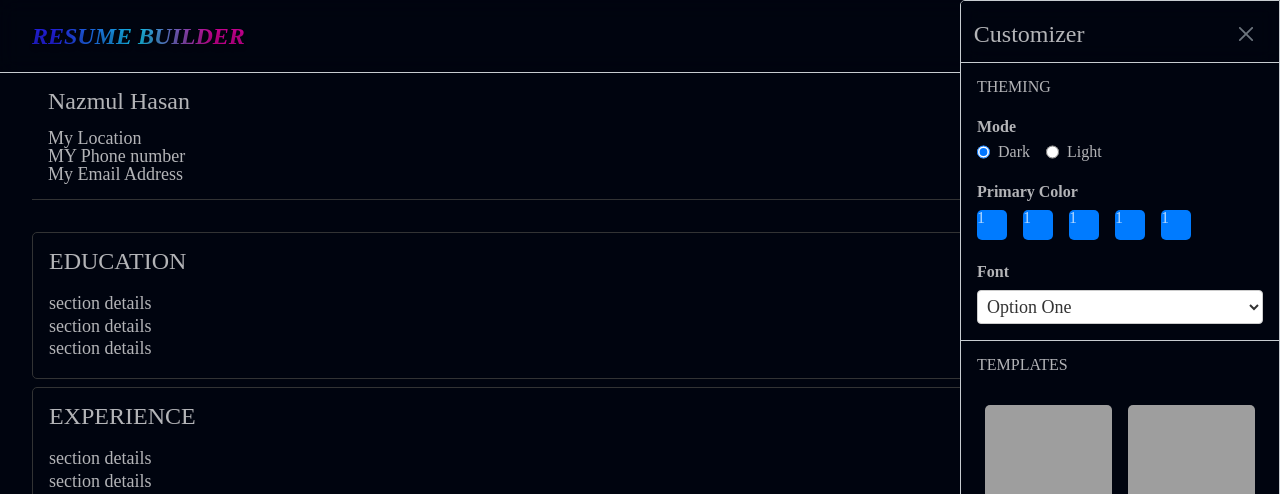
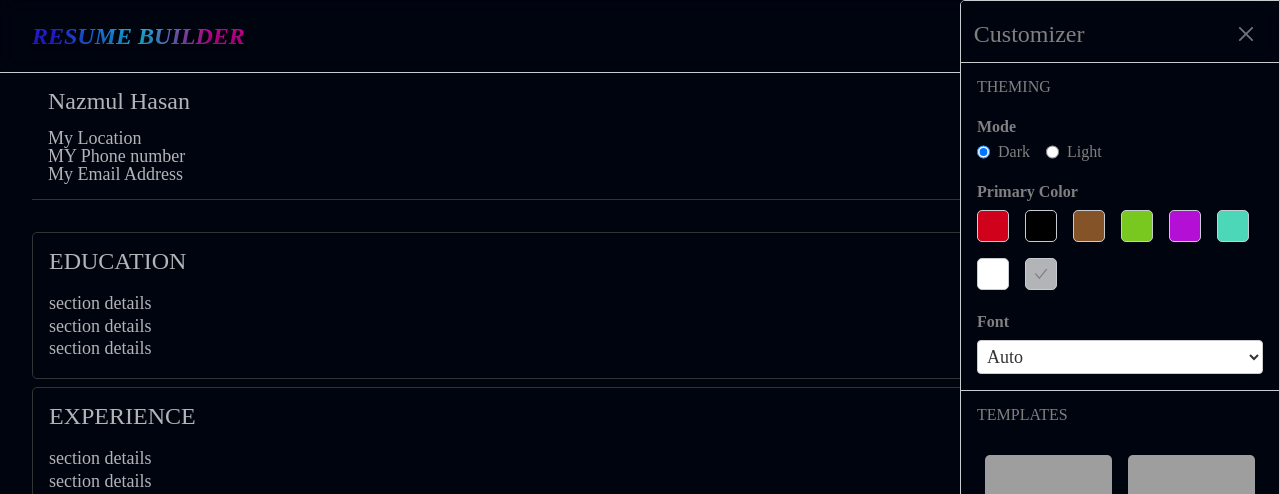
Before and after one commit to nnhasan0290/cv_generator, a React (Vite) app: page / in a window 1280 px wide. Both pictures are taken after a click on the element 1256 px from the left and 400 px from the top of the page. Shown: the top 494 px of the page. Built offline with nearby package versions, Linux system fonts and the light colour scheme; grey boxes are pictures that could not be loaded.

Commit message:
feat: font theming

```diff
--- a/src/App.jsx
+++ b/src/App.jsx
@@ -6,9 +6,9 @@ import Customize from "./components/Customize/Customize";
 import { GlobalSettingContext } from "./utils/SettingContext";
 
 const App = () => {
-  const {state:{color, bg}} = GlobalSettingContext();
+  const {state:{ bg}} = GlobalSettingContext();
   return (
-    <div style={{backgroundColor: bg, color, minHeight: "100vh"}}>
+    <div style={{backgroundColor: bg, minHeight: "100vh"}}>
       <Header />
       <Resume/>
       <SpeedDial/>
--- a/src/assets/styles/base/_root.scss
+++ b/src/assets/styles/base/_root.scss
@@ -1,5 +1,5 @@
 /* Default css variabls */
-
+@import url("https://fonts.googleapis.com/css2?family=Lato:wght@300;400;700&family=Poppins:wght@200;600;700;800;900&family=Raleway:wght@100;300;400;500;600;700&family=Roboto:wght@100;300;400;500;700&display=swap");
 :root {
   --bbb-body-text-color: #{$black};
   --bbb-white-text-color: #{$white};
--- a/src/assets/styles/components/customize/_index.scss
+++ b/src/assets/styles/components/customize/_index.scss
@@ -1,4 +1,5 @@
 .customize{
+  color: gray;
     .customize__action{
         position: fixed;
         top: 50%;
@@ -72,6 +73,7 @@
             &>div{
               display: flex;
               gap: 1rem;
+              flex-wrap: wrap;
               .radio__input{
                 display: flex;
                 gap: .5rem;
@@ -80,10 +82,12 @@
                 height: 30px;
                 width: 30px;
                 border-radius: $rounded-sm;
-                background: $primary;
                 cursor: pointer;
+                border: $border-1;
+                display: flex;
+                align-items: center;
+                justify-content: center;
               }
-
             }
             select {
               padding: 5px;
--- a/src/assets/styles/components/header/_index.scss
+++ b/src/assets/styles/components/header/_index.scss
@@ -3,6 +3,7 @@
   top: 0;
   backdrop-filter: blur(10px);
   border-bottom: $border-1;
+  color: gray;
 
   .heading__wrapper {
     display: flex;
--- a/src/components/Customize/Theming.jsx
+++ b/src/components/Customize/Theming.jsx
@@ -1,19 +1,42 @@
-import { GlobalSettingContext } from "../../utils/SettingContext"
-
+import { GlobalSettingContext } from "../../utils/SettingContext";
+import {AiOutlineCheck} from "react-icons/ai"
+const fonts = [
+  "Auto",
+  "Lato, sans-serif",
+  "Poppins, sans-serif",
+  "Raleway, sans-serif",
+  "Roboto, sans-serif",
+  "monospace, monospace",
+];
 const Theming = () => {
-  const {state:{theme}, dispatch} = GlobalSettingContext()
-    return(
+  const {
+    state: { theme, color: contextColor, font },
+    dispatch,
+  } = GlobalSettingContext();
+  return (
     <div className="canvas__section">
       <h2>Theming</h2>
       <div className="canvas__sub">
         <span>mode</span>
         <div>
           <label className="radio__input">
-                  <input onClick={() => dispatch({type: "SWITCH_THEME"})} type="radio" id="option1" name="options" checked={theme === "dark"} />
+            <input
+              onClick={() => dispatch({ type: "SWITCH_THEME" })}
+              type="radio"
+              id="option1"
+              name="options"
+              checked={theme === "dark"}
+            />
             Dark
           </label>
           <label className="radio__input">
-                  <input onClick={() => dispatch({type: "SWITCH_THEME"})} type="radio" id="option1" name="options" checked={theme === "light"}/>
+            <input
+              onClick={() => dispatch({ type: "SWITCH_THEME" })}
+              type="radio"
+              id="option1"
+              name="options"
+              checked={theme === "light"}
+            />
             Light
           </label>
         </div>
@@ -21,24 +44,54 @@ const Theming = () => {
       <div className="canvas__sub">
         <span>Primary Color</span>
         <div>
-                <span>1</span>
-                <span>1</span>
-                <span>1</span>
-                <span>1</span>
-                <span>1</span>
+          {[
+            "#D0021B",
+            "#000",
+            "#845328",
+            "#78c81f",
+            "#b40fd5",
+            "#4cd8b8",
+            "#ffff",
+            '#ffffffb3'
+          ].map((color, i) => (
+            <span
+              onClick={() =>
+                dispatch({
+                  type: "CHANGE_ITEM",
+                  payload: { property: "color", value: color },
+                })
+              }
+              key={i}
+              style={{ backgroundColor: color }}
+            >
+            {
+              contextColor === color && <AiOutlineCheck/>
+            }
+
+            </span>
+          ))}
         </div>
       </div>
       <div className="canvas__sub">
         <span>Font</span>
-              <select>
-                <option>option one</option>
-                <option>option one</option>
-                <option>option one</option>
-                <option>option one</option>
+        <select
+          value={font}
+          onChange={(e) => {
+            dispatch({
+              type: "CHANGE_ITEM",
+              payload: { property: "font", value: e.target.value },
+            });
+          }}
+        >
+          {fonts.map((font, i) => (
+            <option key={i} value={font}>
+              {font}
+            </option>
+          ))}
         </select>
       </div>
     </div>
-    )
-}
+  );
+};
 
-export default Theming
+export default Theming;
--- a/src/components/Resume/Resume.jsx
+++ b/src/components/Resume/Resume.jsx
@@ -6,9 +6,9 @@ import { GlobalSettingContext } from "../../utils/SettingContext";
 
 
 const Resume = () => {
-  const {state:{sections}, dispatch} = GlobalSettingContext()
+  const {state:{sections, color, font}, dispatch} = GlobalSettingContext()
   return (
-    <div className="bbb-container resume">
+    <div className="bbb-container resume" style={{fontFamily: font, color: color}}>
       <Identity />
       <DragDropContext
          onDragEnd={({ source, destination }) => {
--- a/src/utils/SettingContext.jsx
+++ b/src/utils/SettingContext.jsx
@@ -5,11 +5,13 @@ const themeConfig = {
     theme: "dark",
     color: "#ffffffb3",
     bg: "#00040f",
+    font: "auto",
   },
   light: {
     theme: "light",
-    color: "black",
+    color: "#000",
     bg: "white",
+    font: "auto",
   },
 };
 
@@ -66,15 +68,22 @@ const reducer = (state, action) => {
     }
 
     case "UPDATE_ACTIVATED_DRAGEND": {
-       const newItems = [...state.sections];
-       const filtered = newItems.filter(each => each.activated);
+      const newItems = [...state.sections];
+      const filtered = newItems.filter((each) => each.activated);
 
-       const sourceIndex = newItems.findIndex(each => each === filtered[action.payload.source])
-       const destinationIndex = newItems.findIndex(each => each === filtered[action.payload.destination])
+      const sourceIndex = newItems.findIndex(
+        (each) => each === filtered[action.payload.source]
+      );
+      const destinationIndex = newItems.findIndex(
+        (each) => each === filtered[action.payload.destination]
+      );
 
-       const [removed] = newItems.splice(sourceIndex, 1);
-       newItems.splice(destinationIndex, 0, removed);
-       return { ...state, sections: newItems };
+      const [removed] = newItems.splice(sourceIndex, 1);
+      newItems.splice(destinationIndex, 0, removed);
+      return { ...state, sections: newItems };
+    }
+    case "CHANGE_ITEM": {
+      return { ...state, [action.payload.property]: action.payload.value };
     }
   }
 };
```
Lines whose indentation alone changed are shown as unchanged.
